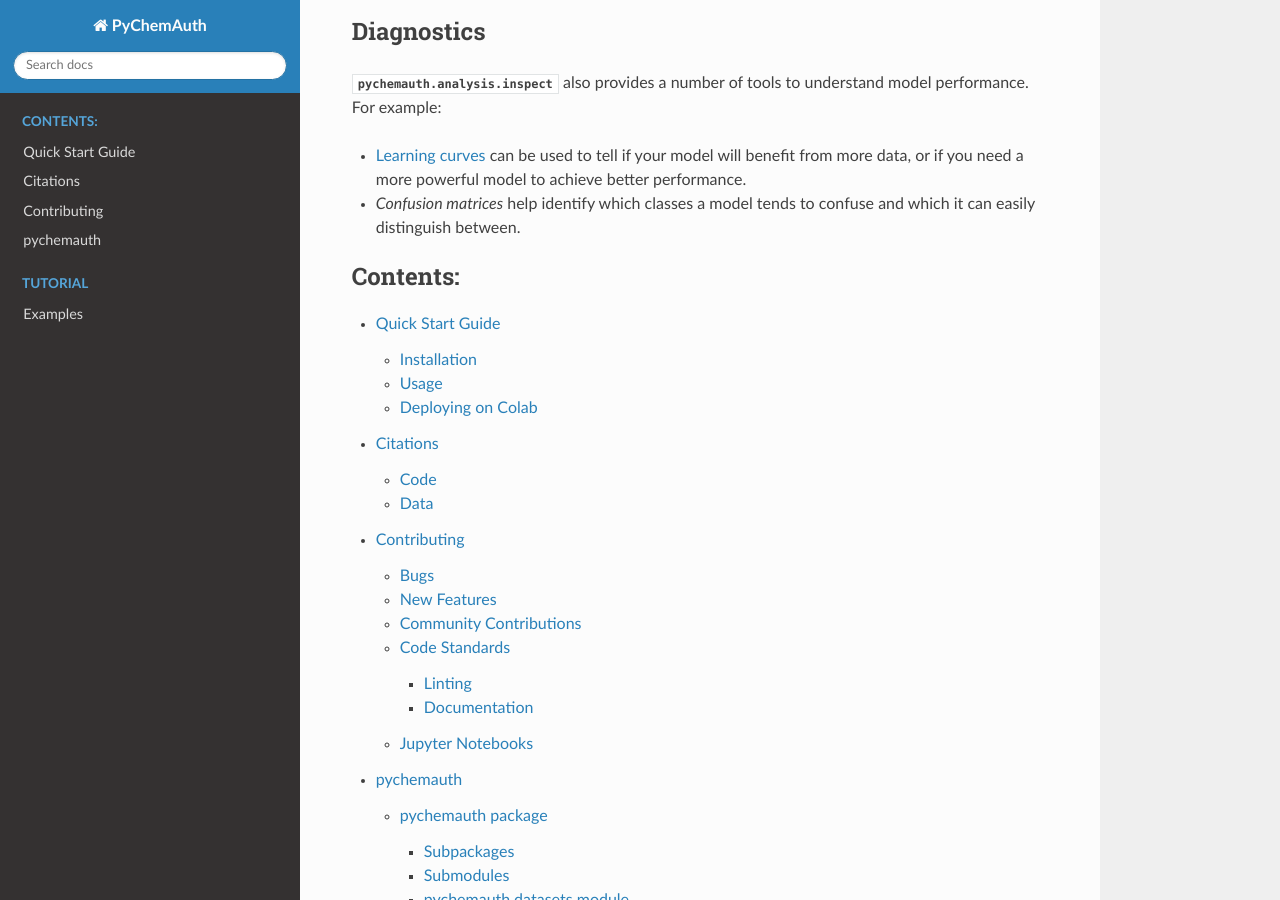
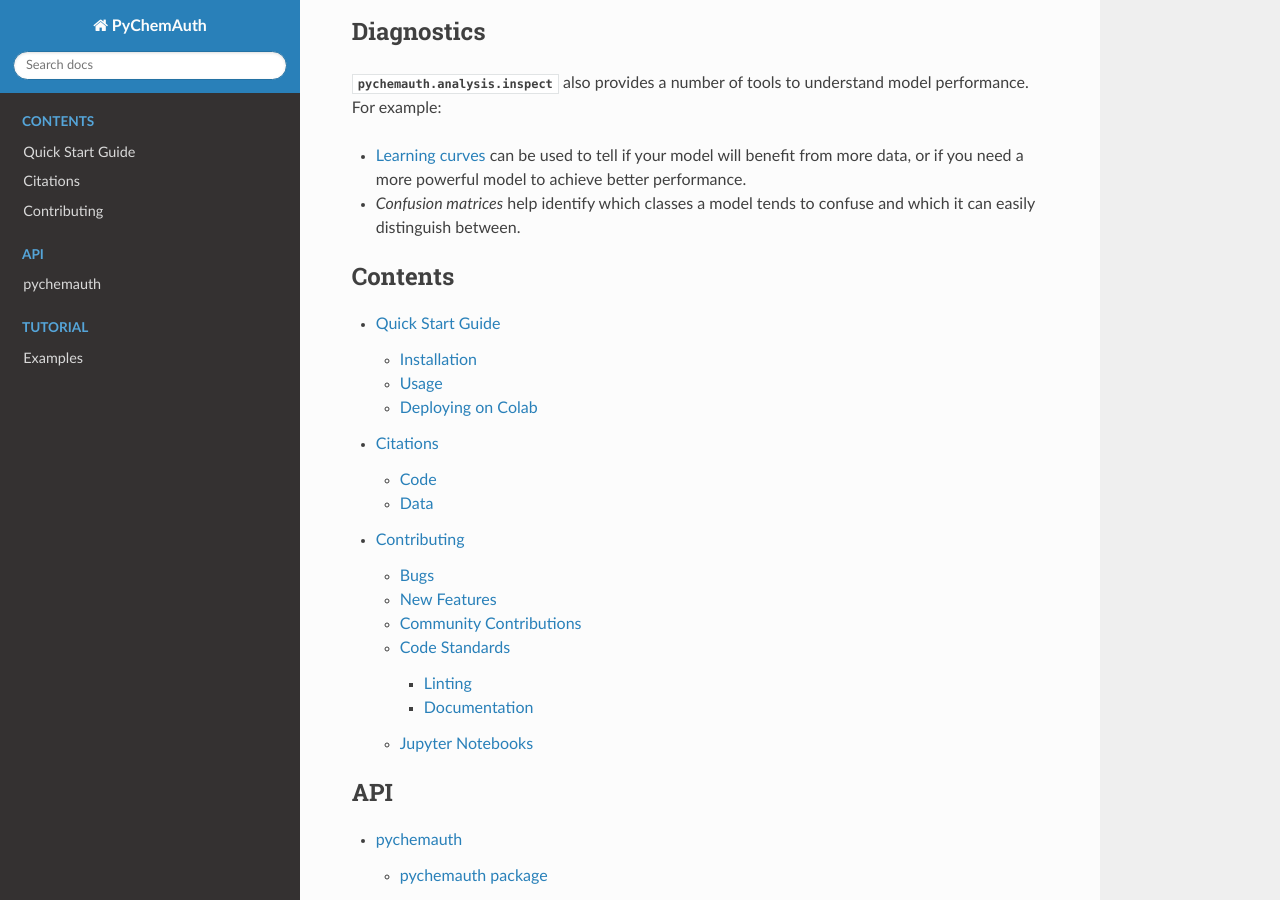
Before and after one commit to mahynski/pychemauth, a Sphinx documentation site: the page built from docs/index.rst, in a window 1280 px wide and 900 px high, scrolled down 6314 px. Built offline with Sphinx 7.4.7 and the Read the Docs theme 2.0.0, drawn with Linux system fonts in a browser that asks for light colours; pages that are not in the unit, such as notebooks, are missing from menus.

Commit message:
updated toc

```diff
--- a/docs/index.rst
+++ b/docs/index.rst
@@ -158,11 +158,16 @@ Diagnostics
 
 .. toctree::
    :maxdepth: 3
-   :caption: Contents:
+   :caption: Contents
 
    quickstart
    citation
    contributing
+
+.. toctree::
+   :maxdepth: 3
+   :caption: API
+
    modules
 
 .. toctree::
```
